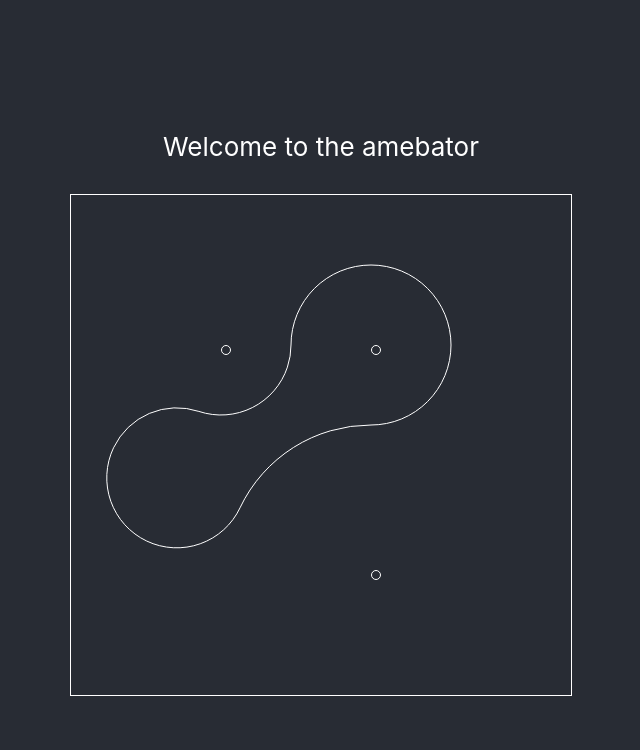
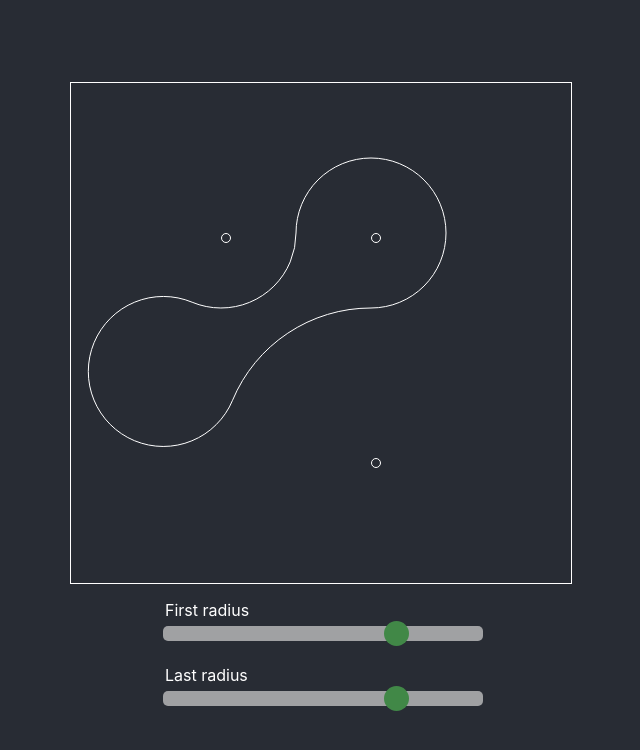
Before and after one commit to exacs/amebator, a React (Create React App) app: page / in a window 1280 px wide. Shown: the top 750 px of the page, without its empty margins (319-959 px from the left). Built offline with nearby package versions, Linux system fonts and the light colour scheme.

Commit message:
First and last radius

```diff
--- a/src/App.css
+++ b/src/App.css
@@ -20,7 +20,6 @@
   flex-direction: column;
   align-items: center;
   justify-content: center;
-  font-size: calc(10px + 2vmin);
   color: white;
 }
 
@@ -36,3 +35,34 @@
     transform: rotate(360deg);
   }
 }
+
+
+.slider {
+  -webkit-appearance: none;
+  width: 100%;
+  height: 15px;
+  border-radius: 5px;
+  background: #d3d3d3;
+  outline: none;
+  opacity: 0.7;
+  -webkit-transition: .2s;
+  transition: opacity .2s;
+}
+
+.slider::-webkit-slider-thumb {
+  -webkit-appearance: none;
+  appearance: none;
+  width: 25px;
+  height: 25px;
+  border-radius: 50%;
+  background: #4CAF50;
+  cursor: pointer;
+}
+
+.slider::-moz-range-thumb {
+  width: 25px;
+  height: 25px;
+  border-radius: 50%;
+  background: #4CAF50;
+  cursor: pointer;
+}
--- a/src/App.js
+++ b/src/App.js
@@ -5,12 +5,30 @@ import { DndProvider } from 'react-dnd'
 import { HTML5Backend } from 'react-dnd-html5-backend'
 import './App.css';
 
+function Slider ({ children, value, onChange}) {
+  return (
+    <div style={{padding: '8px 0'}}>
+      <div style={{textAlign: 'left', padding: '4px'}}>{children}</div>
+      <input
+        type="range"
+        min="1"
+        max="100"
+        value={value}
+        className="slider"
+        onChange={e => onChange(parseInt(e.currentTarget.value, 10))}
+      />
+    </div>
+  )
+}
+
 function App() {
   const [points, setPoints] = useState([
     [150, 150],
     [300, 150],
     [300, 375]
   ])
+  const [firstRadius, setFirstRadius] = useState(75)
+  const [lastRadius, setLastRadius] = useState(75)
 
   function movePoint (i, coords) {
     setPoints(points.map((point, j) => {
@@ -20,17 +38,24 @@ function App() {
     }))
   }
 
+  const data = {
+    points,
+    firstRadius,
+    lastRadius
+  }
+
   return (
     <div className="App">
       <main className="App-header">
-        <div style={{padding: '32px'}}>
-          Welcome to the amebator
-        </div>
         <div style={{position: 'relative'}}>
-          <Canvas points={points} />
+          <Canvas data={data} />
           <DndProvider backend={HTML5Backend}>
             <Controls points={points} movePoint={movePoint} />
           </DndProvider>
+        </div>
+        <div style={{width: '320px'}}>
+          <Slider value={firstRadius} onChange={setFirstRadius}>First radius</Slider>
+          <Slider value={lastRadius} onChange={setLastRadius}>Last radius</Slider>
         </div>
       </main>
     </div>
--- a/src/Canvas.js
+++ b/src/Canvas.js
@@ -27,11 +27,11 @@ function useCanvas (callback) {
   return canvasRef
 }
 
-export default function Canvas ({ points }) {
+export default function Canvas ({ data }) {
   const canvasRef = useCanvas(ctx => {
 
     ctx.strokeStyle = 'white'
-    const result = drawAmeba(ctx, points, 70, 70)
+    const result = drawAmeba(ctx, data.points, data.firstRadius, data.lastRadius)
     if (result) {
       ctx.stroke()
     }
```
